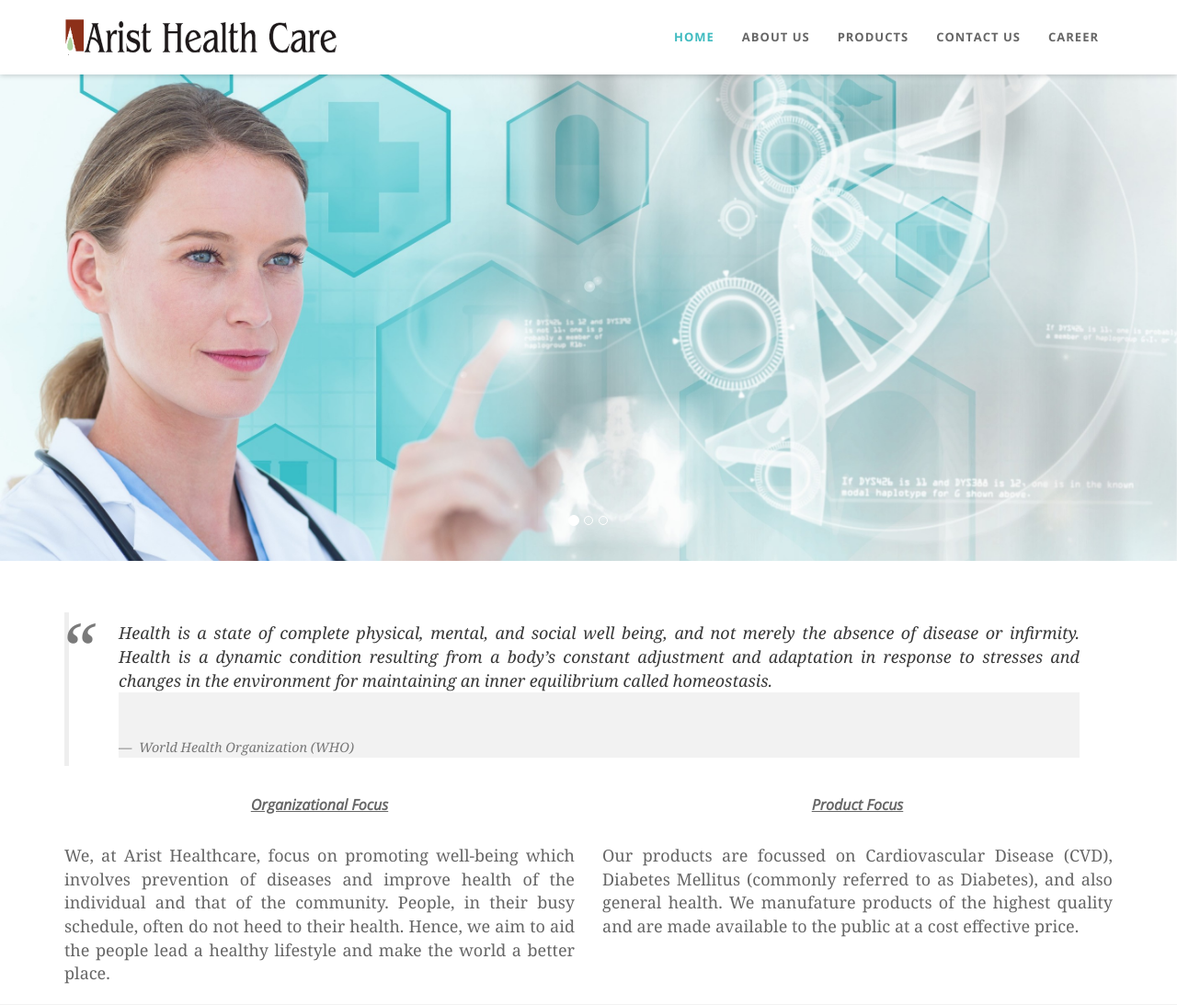
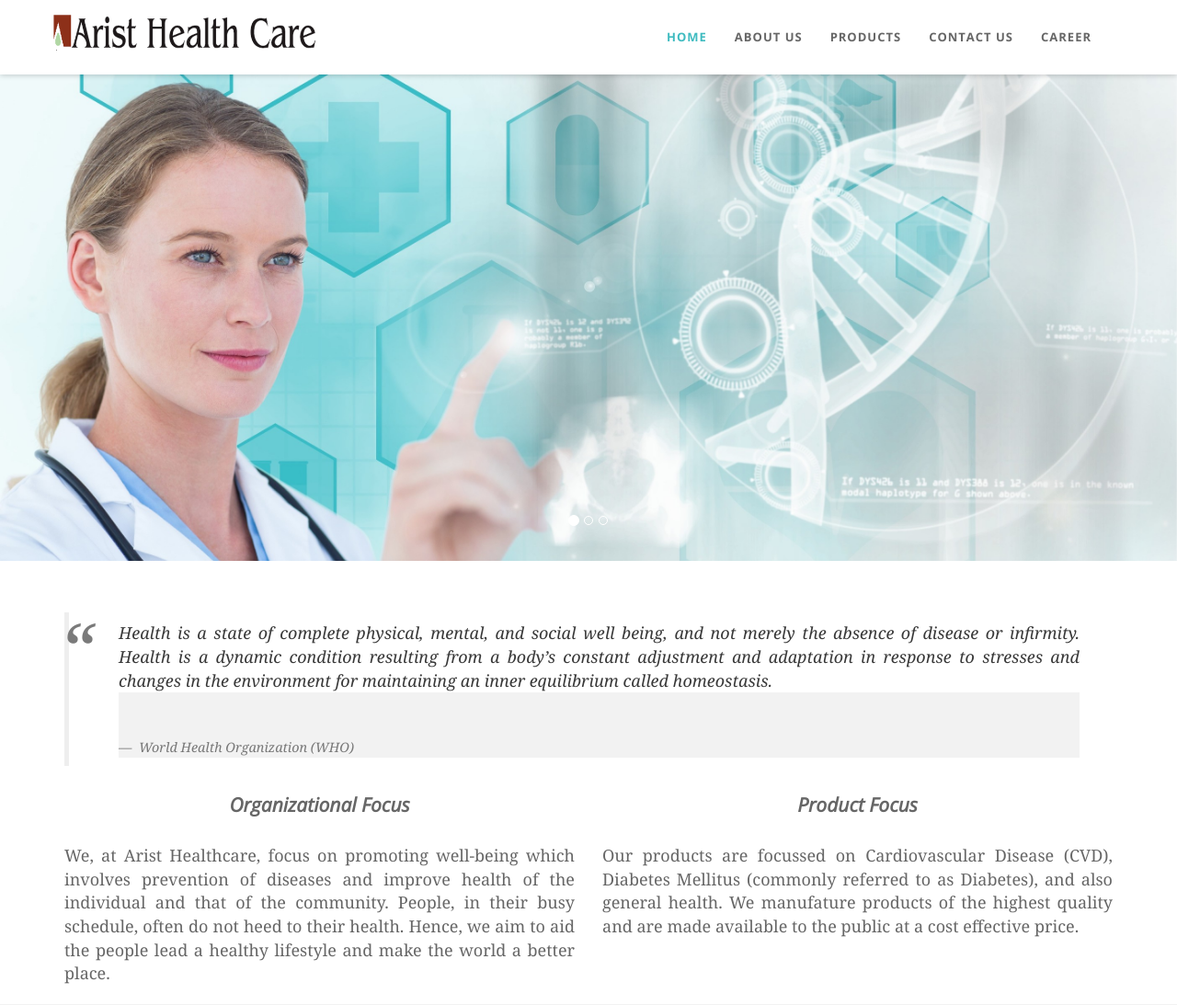
Before and after one commit to nvisionx/nvisionx.github.io, a PHP site: page /index.php in a window 1280 px wide. Shown: the top 1093 px of the page at 92% size. Run offline with PHP 8.4, Linux system fonts and the light colour scheme.

Commit message:
final fixes

```diff
--- a/about.php
+++ b/about.php
@@ -67,9 +67,3 @@ include 'header.php';
 <?php
 include 'footer.php';
 ?>
-
-
-
-<div class="col-md-4 text-center">
-      <span class="glyphicon glyphicon-globe logo" style="font-size:120px;padding-top: 30px;"></span>
-    </div>
--- a/header.php
+++ b/header.php
@@ -29,13 +29,13 @@
           <button type="button" class="navbar-toggle" data-toggle="collapse" data-target=".navbar-main-collapse">
                     <i class="fa fa-bars"></i>
                 </button>
-          <a class="navbar-brand img-responsive" href="index.php">
-                    <img src="images/logo.png" alt="" width="300" height="40" alt="logo">
+          <a class="navbar-brand img-responsive" href="index.php" style="padding-right: 0px; padding-left: 2px; margin-top: 0px;">
+                    <img src="images/logo.png" alt="" width="290" height="40" alt="logo">
                 </a>
         </div>
 
         <!-- Collect the nav links, forms, and other content for toggling -->
-        <div class="collapse navbar-collapse navbar-right navbar-main-collapse">
+        <div class="collapse navbar-collapse navbar-right navbar-main-collapse" style="margin-right: 8px;">
           <ul class="nav navbar-nav">
             <li class="<?php if($page == "index") echo("active") ?>"><a href="index.php">Home</a></li>
             <li class="<?php if($page == "about") echo("active") ?>"><a href="about.php">About Us</a></li>
--- a/index.php
+++ b/index.php
@@ -71,12 +71,12 @@ include 'header.php';
 <br>
 <div class="row">
     <div class="col-sm-6">
-    <p style="text-align: center"><u><em><strong>Organizational Focus</strong></em></u></p>
+    <p style="text-align: center; font-size: 21px;"><em><strong>Organizational Focus</strong></em></p>
     <p style="font-size: 18px; padding-top:10px; font-family: Georgia, serif; text-align: justify;" >
 We, at Arist Healthcare, focus on promoting well-being which involves prevention of diseases and improve health of the individual and that of the community.  People, in their busy schedule, often do not heed to their health. Hence, we aim to aid the people lead a healthy lifestyle and make the world a better place.</p>
     </div>
     <div class="col-sm-6">
-    <p style="text-align: center"><u><em><strong>Product Focus</strong></em></u></p>
+    <p style="text-align: center; font-size: 21px;  "><em><strong>Product Focus</strong></em></p>
 
     <p style="font-size: 18px; padding-top:10px; font-family: Georgia, serif; text-align: justify;">Our products are focussed on Cardiovascular Disease (CVD), Diabetes Mellitus (commonly referred to as Diabetes), and also general health.
 We manufature products of the highest quality and are made available to the public at a cost effective price.</p>
```
